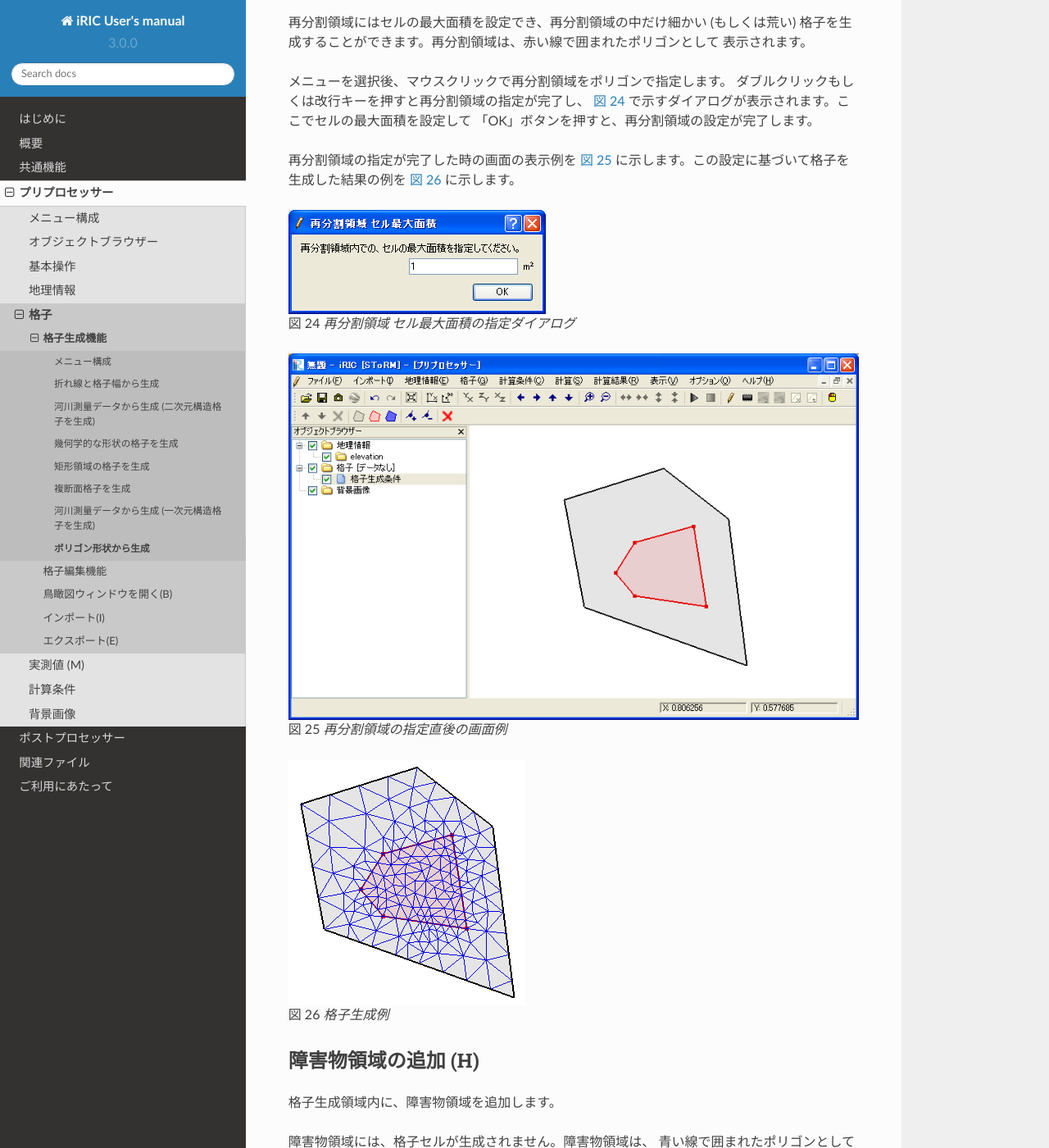
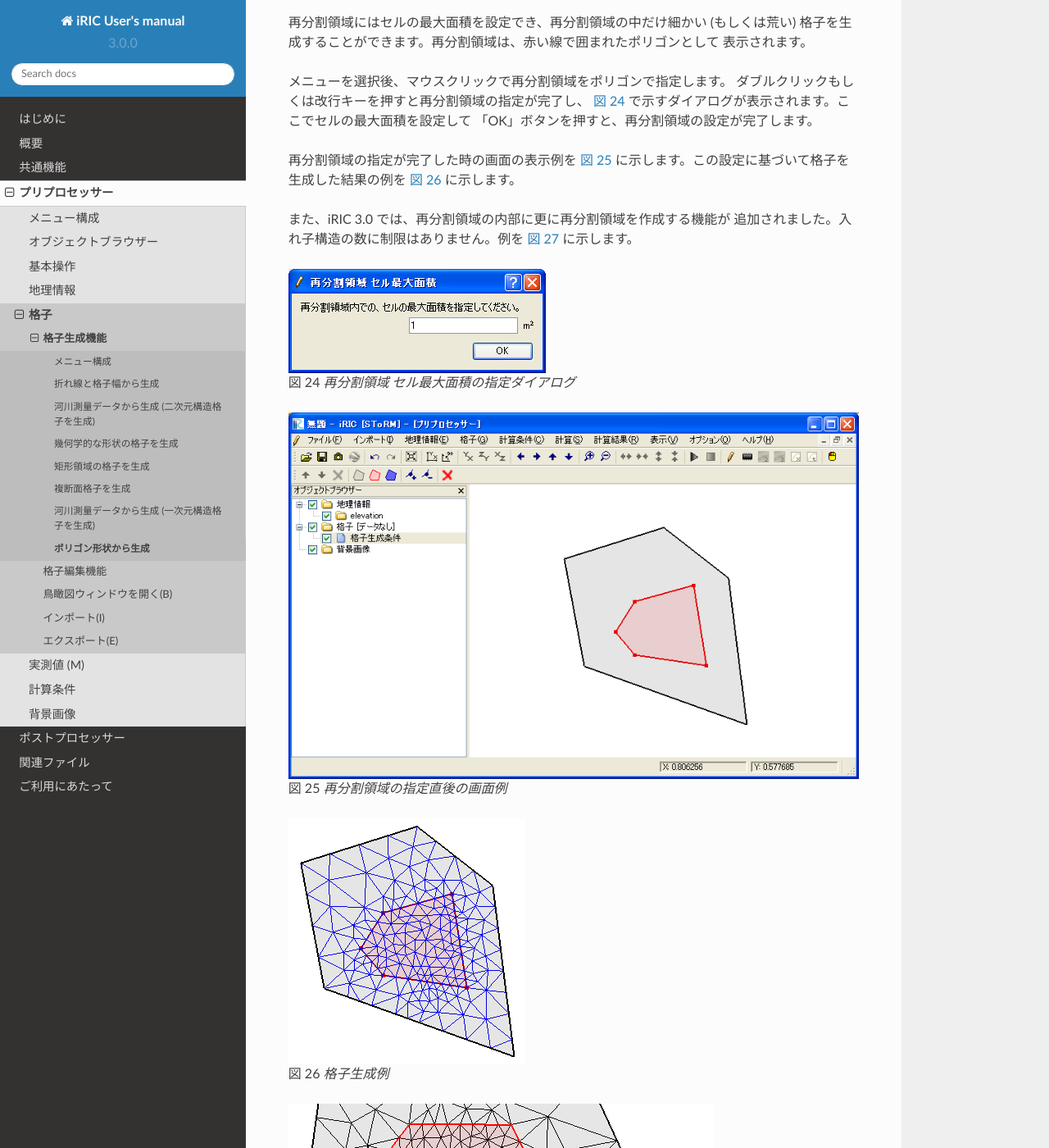
Before and after one commit to i-RIC/gui_user_manual, a Sphinx documentation site: the page built from source/04/05/01_08_polygon.rst, in a window 1280 px wide and 1400 px high, scrolled down 2207 px. Shown: the whole window at 82% size. Built offline with Sphinx 7.4.7 and the Read the Docs theme 2.0.0, drawn with Linux system fonts in a browser that asks for light colours; some of the changed text lies outside the part shown.

Commit message:
Description about refinement polygon recursive definition added.

```diff
--- a/source/04/05/01_08_polygon.rst
+++ b/source/04/05/01_08_polygon.rst
@@ -92,6 +92,11 @@
 :numref:`image_polygon_refine_example_grid`
 に示します。
 
+また、iRIC 3.0 では、再分割領域の内部に更に再分割領域を作成する機能が
+追加されました。入れ子構造の数に制限はありません。例を
+:numref:`image_polygon_refine_recursive_example`
+に示します。
+
 .. _image_polygon_refinement_max_area_dialog:
 
 .. figure:: images/polygon_refinement_max_area_dialog.png
@@ -109,6 +114,12 @@
 .. figure:: images/polygon_refine_example_grid.png
 
    格子生成例
+
+.. _image_polygon_refine_recursive_example:
+
+.. figure:: images/polygon_refine_recursive_example.png
+
+   再分割領域内に再分割領域を作成した例
 
 障害物領域の追加 (H)
 ---------------------
```
Also changed, not shown: source/04/05/images/polygon_refine_recursive_example.png (added).
